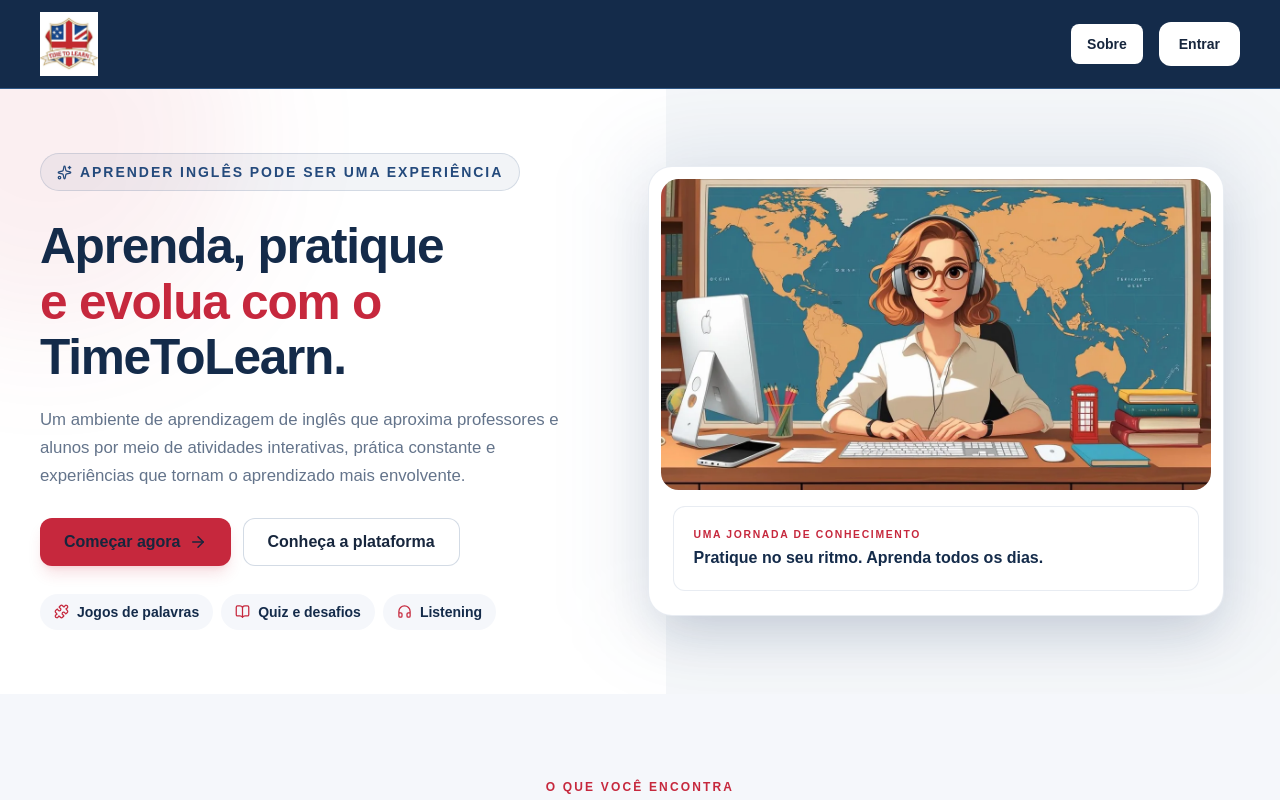
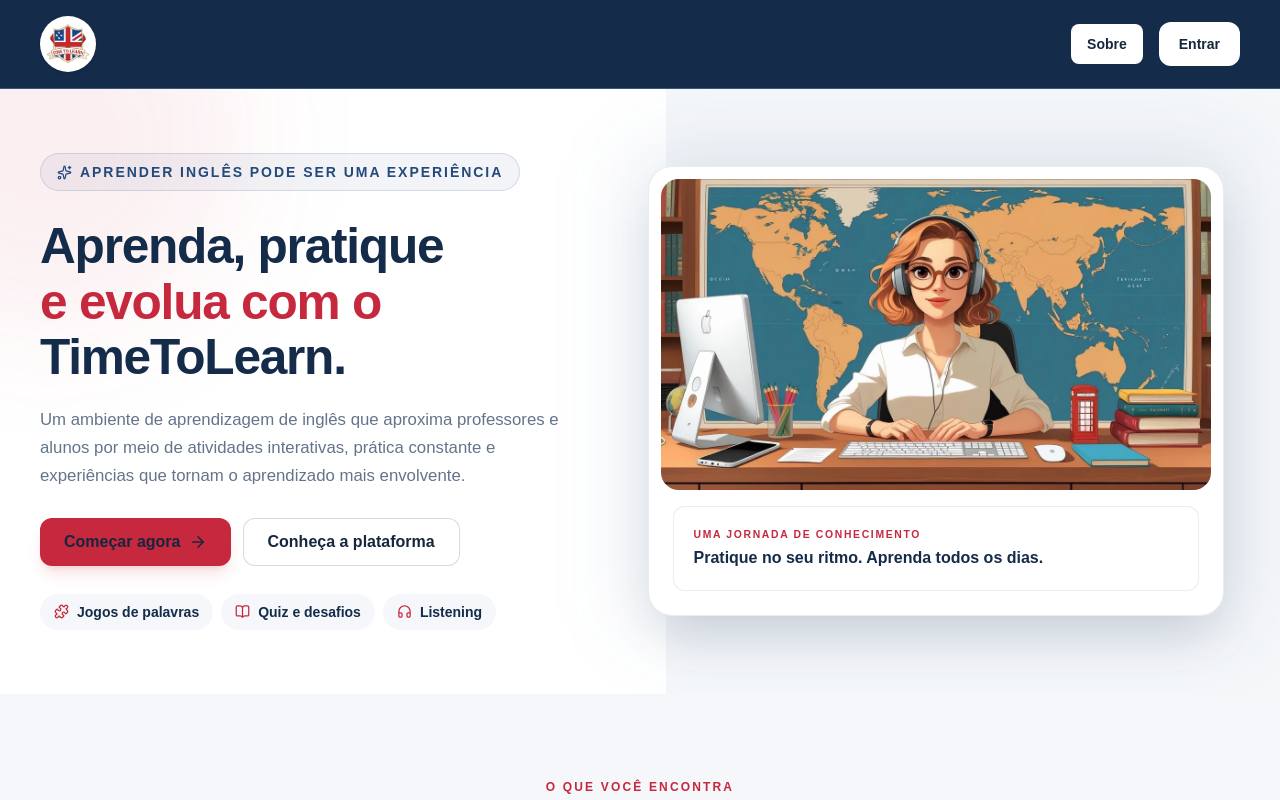
Before and after one commit to rrsantos1/newtimetolearn-web, a Next.js app: page / in a window 1280 px wide. Shown: the top 800 px of the page. Built offline with nearby package versions, Linux system fonts and the light colour scheme; no server answers.

Commit message:
style(web): display brand mark inside a circular logo badge

```diff
--- a/src/components/ui/BrandLogo.tsx
+++ b/src/components/ui/BrandLogo.tsx
@@ -11,18 +11,16 @@ export function BrandLogo({ href = "/", compact = false }: BrandLogoProps) {
     <Link
       href={href}
       aria-label="TimeToLearn - página inicial"
-      className="inline-flex min-w-0 items-center"
+      className={`inline-flex shrink-0 items-center justify-center rounded-full bg-white p-1 shadow-sm ${compact ? "size-12" : "size-14"}`}
     >
       <Image
         src="/images/logo.jpg"
         alt="TimeToLearn"
-        width={compact ? 96 : 112}
-        height={compact ? 64 : 72}
+        width={compact ? 88 : 104}
+        height={compact ? 88 : 104}
         priority
-        sizes={compact ? "96px" : "(max-width: 640px) 96px, 112px"}
-        className={compact
-          ? "h-14 w-auto max-w-24 object-contain"
-          : "h-16 w-auto max-w-28 object-contain"}
+        sizes={compact ? "48px" : "56px"}
+        className="size-full rounded-full object-contain"
       />
     </Link>
   );
```
